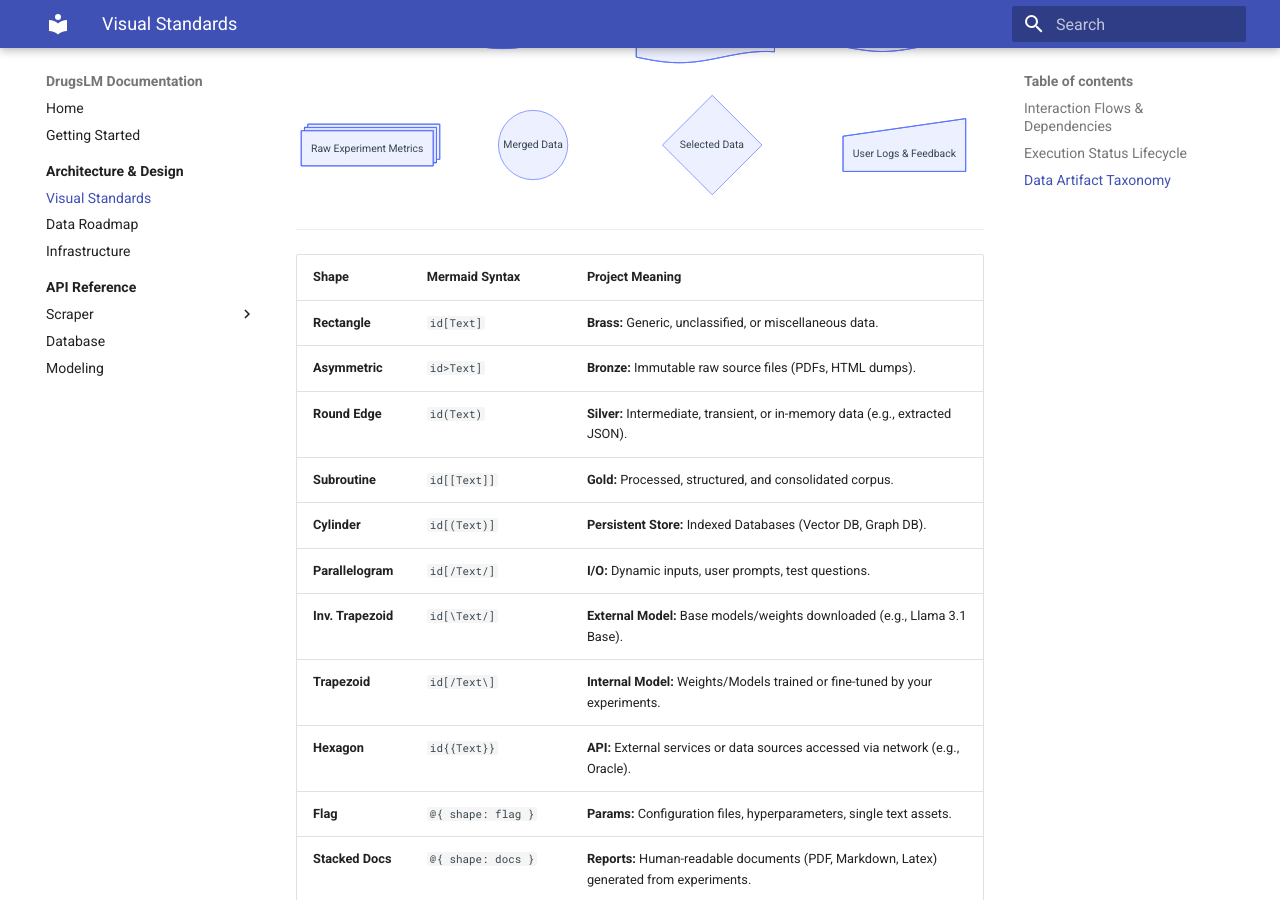
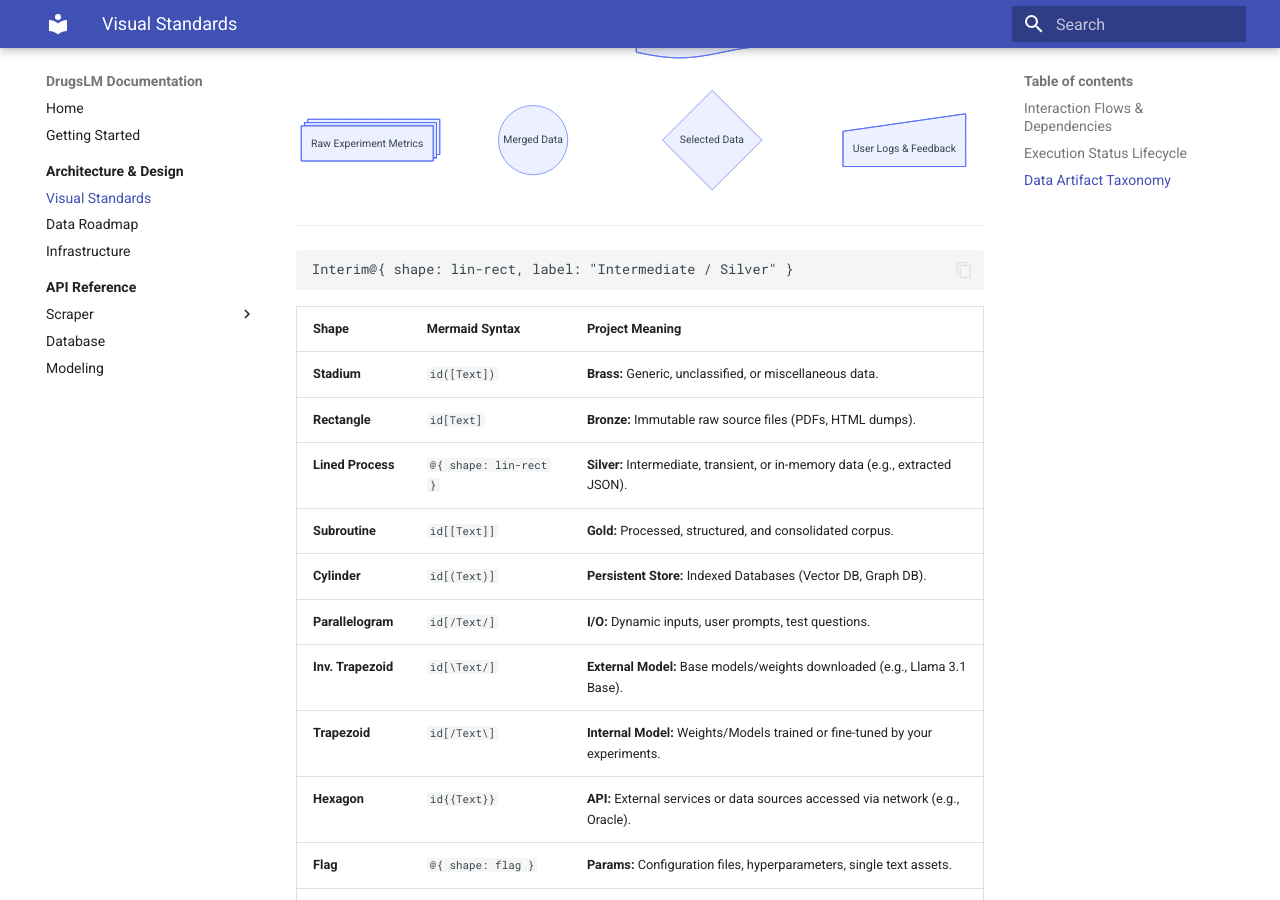
Before and after one commit to vinnylg/leafletslm, an MkDocs documentation site: the page built from docs/architecture/standards.md, in a window 1280 px wide and 900 px high, scrolled down 2962 px. Built offline with MkDocs 1.6.1 and Material for MkDocs 9.7.7, drawn with Linux system fonts in a browser that asks for light colours.

Commit message:
Raw/Interm shapes changed to more closely resemble each other. Much of the Phase 1 Roadmap was created (via cell phone, early in the morning, lying in bed)

````diff
--- a/docs/architecture/standards.md
+++ b/docs/architecture/standards.md
@@ -87,9 +87,9 @@
 ```mermaid
 flowchart LR
 
-    Data[Generic / Brass]
-    Raw>Raw / Bronze]
-    Interim(Intermediate / Silver)
+    Data([Auxiliar / Brass])
+    Raw[Raw / Bronze]
+    Interim@{ shape: lin-rect, label: "Intermediate / Silver" }
     Processed[[Processed / Gold]]
     DB[(Persistent Store)]
 
@@ -114,12 +114,13 @@
 ```
 
 ---
+    Interim@{ shape: lin-rect, label: "Intermediate / Silver" }
 
 | Shape | Mermaid Syntax | Project Meaning |
 | :--- | :--- | :--- |
-| **Rectangle** | `id[Text]` | **Brass:** Generic, unclassified, or miscellaneous data. |
-| **Asymmetric** | `id>Text]` | **Bronze:** Immutable raw source files (PDFs, HTML dumps). |
-| **Round Edge** | `id(Text)` | **Silver:** Intermediate, transient, or in-memory data (e.g., extracted JSON). |
+| **Stadium** | `id([Text])` | **Brass:** Generic, unclassified, or miscellaneous data. |
+| **Rectangle** | `id[Text]` | **Bronze:** Immutable raw source files (PDFs, HTML dumps). |
+| **Lined Process** | `@{ shape: lin-rect }` | **Silver:** Intermediate, transient, or in-memory data (e.g., extracted JSON). |
 | **Subroutine** | `id[[Text]]` | **Gold:** Processed, structured, and consolidated corpus. |
 | **Cylinder** | `id[(Text)]` | **Persistent Store:** Indexed Databases (Vector DB, Graph DB). |
 | **Parallelogram** | `id[/Text/]` | **I/O:** Dynamic inputs, user prompts, test questions. |
````
Also changed, not shown: docs/architecture/roadmap.md (+85 -27 lines).
